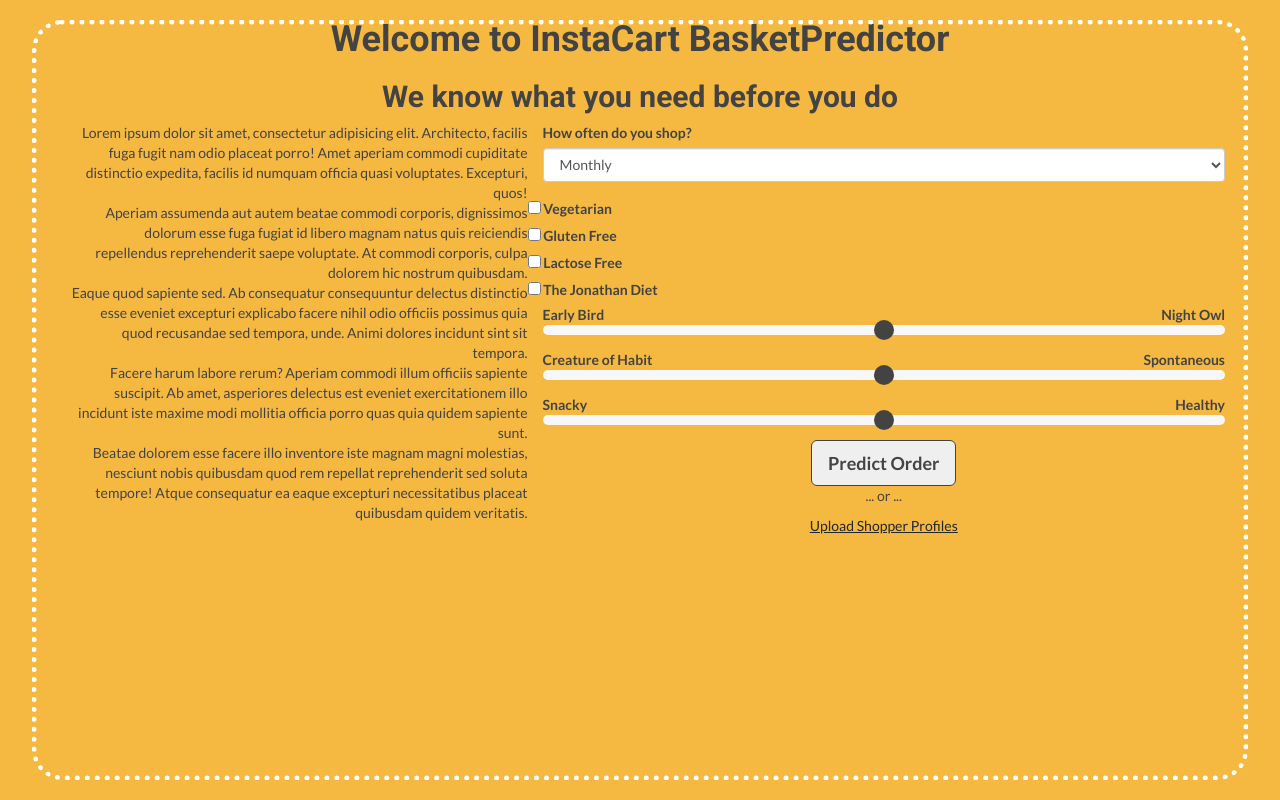
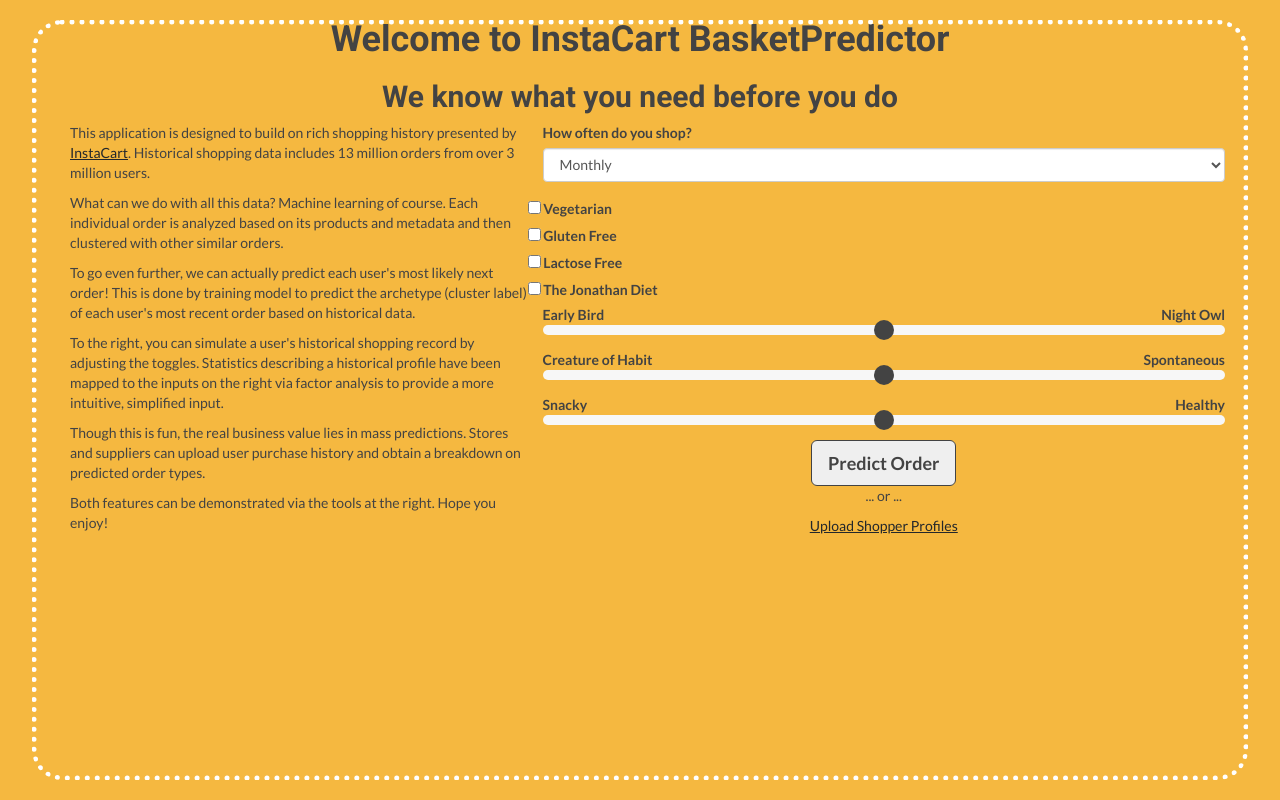
Before and after one commit to michaelfedell/instacart, a Flask app: page / in a window 1280 px wide. Run offline with Flask 2, Linux system fonts and the light colour scheme; parts of the project's set-up code (start-up, migrations or seed data) failed here and were passed over; some libraries are stand-ins or nearby versions.

Commit message:
add description to homepage (in place of lorem)

```diff
--- a/app/templates/index.html
+++ b/app/templates/index.html
@@ -16,34 +16,32 @@
         </div>
     </div>
     <div class="row">
-        <div class="col-lg-5 text-right" id="left">
-            <div>Lorem ipsum dolor sit amet, consectetur adipisicing elit. Architecto, facilis fuga fugit nam odio
-                placeat
-                porro! Amet aperiam commodi cupiditate distinctio expedita, facilis id numquam officia quasi voluptates.
-                Excepturi, quos!
-            </div>
-            <div>Aperiam assumenda aut autem beatae commodi corporis, dignissimos dolorum esse fuga fugiat id libero
-                magnam
-                natus quis reiciendis repellendus reprehenderit saepe voluptate. At commodi corporis, culpa dolorem hic
-                nostrum quibusdam.
-            </div>
-            <div>Eaque quod sapiente sed. Ab consequatur consequuntur delectus distinctio esse eveniet excepturi
-                explicabo
-                facere nihil odio officiis possimus quia quod recusandae sed tempora, unde. Animi dolores incidunt sint
-                sit
-                tempora.
-            </div>
-            <div>Facere harum labore rerum? Aperiam commodi illum officiis sapiente suscipit. Ab amet, asperiores
-                delectus
-                est eveniet exercitationem illo incidunt iste maxime modi mollitia officia porro quas quia quidem
-                sapiente
-                sunt.
-            </div>
-            <div>Beatae dolorem esse facere illo inventore iste magnam magni molestias, nesciunt nobis quibusdam quod
-                rem
-                repellat reprehenderit sed soluta tempore! Atque consequatur ea eaque excepturi necessitatibus placeat
-                quibusdam quidem veritatis.
-            </div>
+        <div class="col-lg-5 text-lg-right" id="left">
+            <p>
+                This application is designed to build on rich shopping history presented by
+                <a href="https://www.instacart.com/datasets/grocery-shopping-2017">InstaCart</a>. Historical
+                shopping data includes 13 million orders from over 3 million users.
+            </p>
+            <p>
+                What can we do with all this data? Machine learning of course. Each individual order is analyzed based
+                on its products and metadata and then clustered with other similar orders.
+            </p>
+            <p>
+                To go even further, we can actually predict each user's most likely next order! This is done by training
+                model to predict the archetype (cluster label) of each user's most recent order based on historical data.
+            </p>
+            <p>
+                To the right, you can simulate a user's historical shopping record by adjusting the toggles. Statistics
+                describing a historical profile have been mapped to the inputs on the right via factor analysis to
+                provide a more intuitive, simplified input.
+            </p>
+            <p>
+                Though this is fun, the real business value lies in mass predictions. Stores and suppliers can upload
+                user purchase history and obtain a breakdown on predicted order types.
+            </p>
+            <p>
+                Both features can be demonstrated via the tools at the right. Hope you enjoy!
+            </p>
         </div>
         <div class="col-lg-7 mt-5" id="right">
             <form action="/result" method="GET">
```
